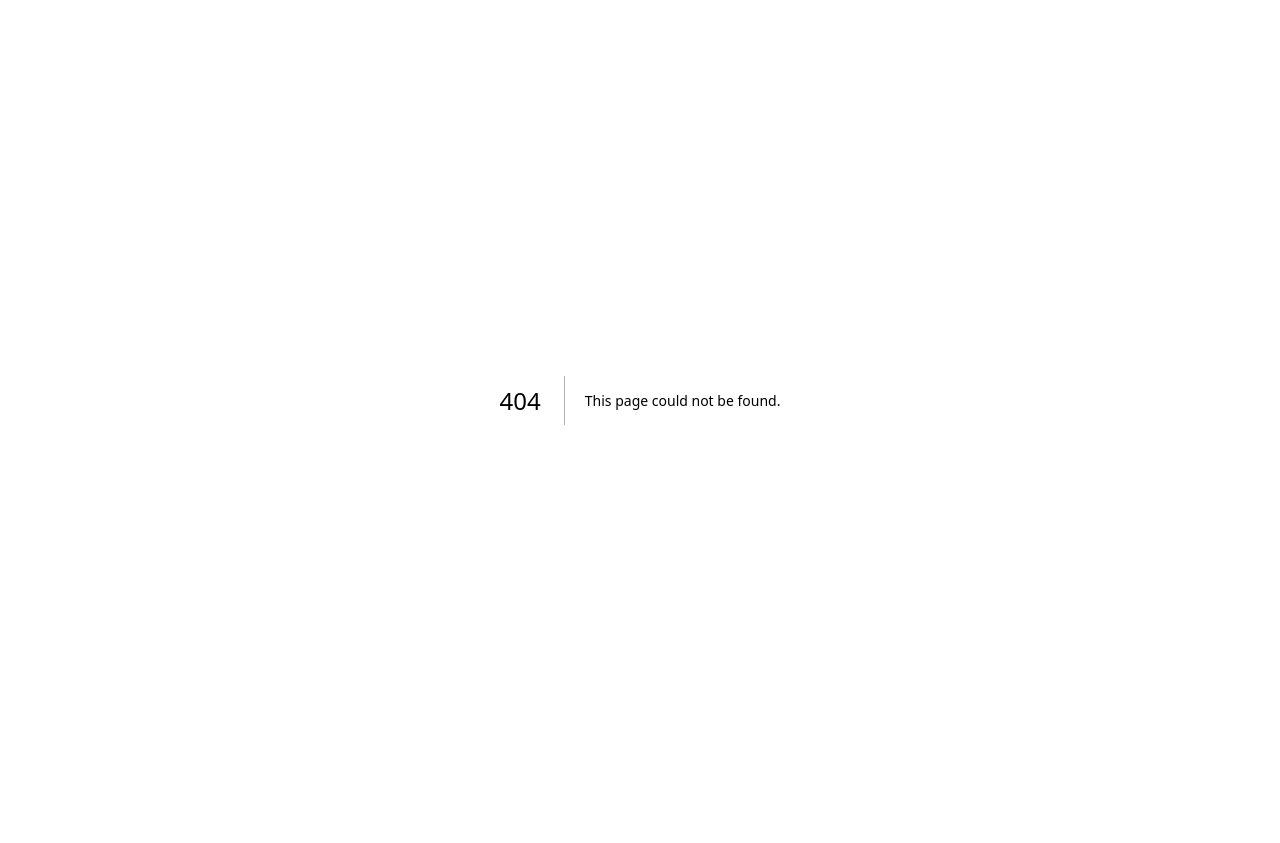
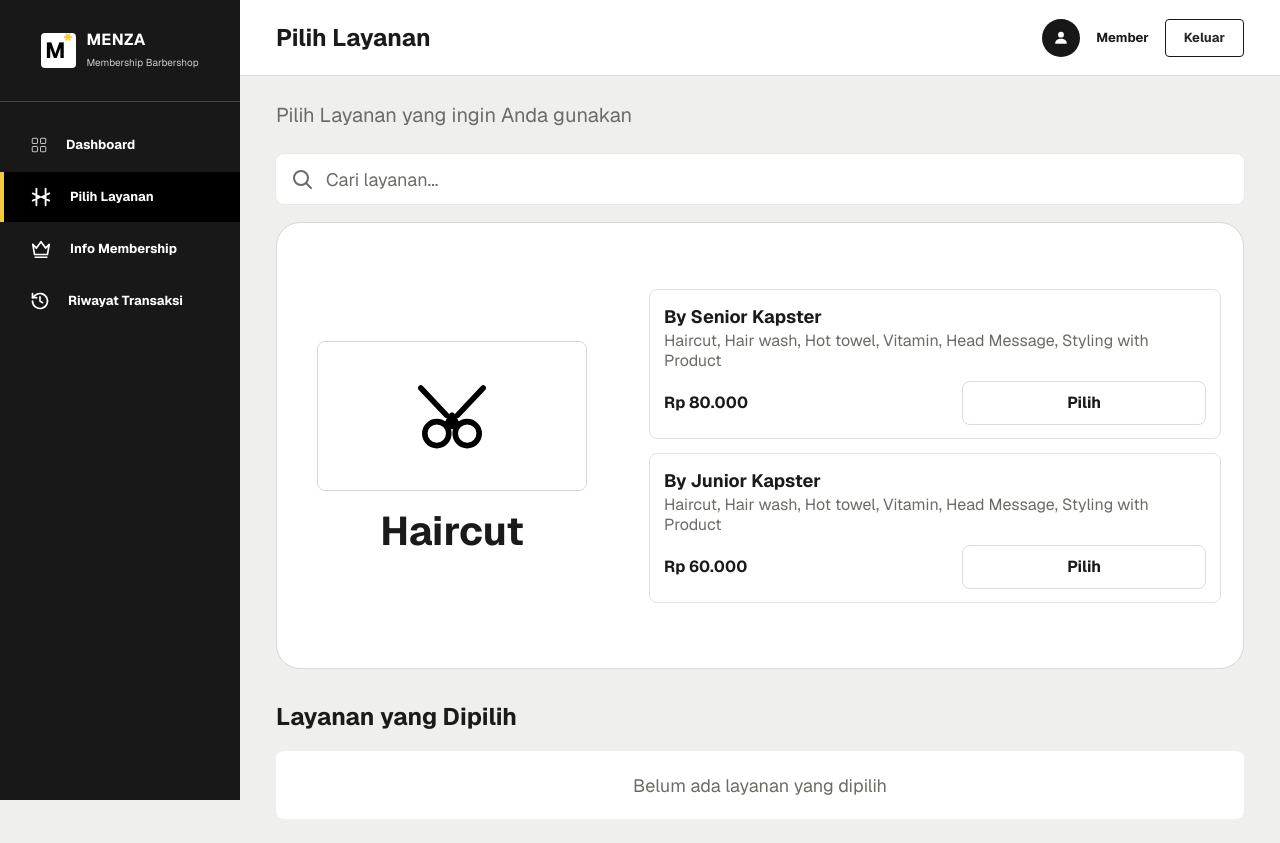
Before and after one commit to Noir4Crux/Menza-Membership, a Next.js app: page /member/layanan in a window 1280 px wide. Before the commit this address had no page. Before the commit the page ends 800 px from the top, so only its background shows below. Built offline with nearby package versions, Linux system fonts and the light colour scheme.

Commit message:
feat(ui): add member service selection page

```diff
--- /dev/null
+++ b/app/member/layanan/page.tsx
@@ -0,0 +1,102 @@
+import Sidebar from "../../../components/Sidebar";
+import Topbar from "../../../components/Topbar";
+
+const services = [
+  {
+    name: "By Senior Kapster",
+    description:
+      "Haircut, Hair wash, Hot towel, Vitamin, Head Message, Styling with Product",
+    price: "Rp 80.000",
+  },
+  {
+    name: "By Junior Kapster",
+    description:
+      "Haircut, Hair wash, Hot towel, Vitamin, Head Message, Styling with Product",
+    price: "Rp 60.000",
+  },
+];
+
+function ScissorsIcon({ className = "h-20 w-20" }: { className?: string }) {
+  return (
+    <svg
+      viewBox="0 0 100 100"
+      aria-hidden="true"
+      className={`${className} fill-none stroke-black`}
+      strokeLinecap="round"
+      strokeLinejoin="round"
+    >
+      <path d="M11 15l32 34M89 15L57 49" strokeWidth="7" />
+      <circle cx="31" cy="72" r="15" strokeWidth="7" />
+      <circle cx="69" cy="72" r="15" strokeWidth="7" />
+      <path d="M43 61l7-12 7 12M50 49v14" strokeWidth="7" />
+    </svg>
+  );
+}
+
+export default function PilihLayananPage() {
+  return (
+    <div className="min-h-screen bg-[#efefed] font-sans text-[#1a1a1a]">
+      <Sidebar role="member" />
+      <Topbar title="Pilih Layanan" />
+
+      <main className="min-h-screen pt-[76px] md:ml-[240px]">
+        <div className="mx-auto w-full max-w-[1200px] px-5 py-[24px] md:px-[36px]">
+          <p className="text-[20px] text-[#6b6b66]">
+            Pilih Layanan yang ingin Anda gunakan
+          </p>
+
+          <label className="mt-[24px] flex h-[50px] items-center gap-[12px] rounded-[8px] bg-white px-[14px] shadow-[0_0_0_1px_rgba(0,0,0,0.02)]">
+            <svg viewBox="0 0 24 24" aria-hidden="true" className="h-[24px] w-[24px] fill-none stroke-[#6b6b66]">
+              <circle cx="11" cy="11" r="7" strokeWidth="2" />
+              <path d="M16 16l5 5" strokeWidth="2" strokeLinecap="round" />
+            </svg>
+            <input
+              type="search"
+              placeholder="Cari layanan..."
+              className="min-w-0 flex-1 bg-transparent text-[18px] outline-none placeholder:text-[#6b6b66]"
+            />
+          </label>
+
+          <section className="mt-[18px] grid min-h-[445px] overflow-hidden rounded-[24px] border border-[#d9d9d9] bg-[#d9d9d9] md:grid-cols-[350px_1fr]">
+            <div className="flex min-h-[445px] flex-col items-center justify-center gap-[20px] bg-white px-[18px]">
+              <div className="flex h-[150px] w-[270px] items-center justify-center rounded-[8px] border border-[#d9d9d9]">
+                <ScissorsIcon />
+              </div>
+              <h2 className="text-[40px] font-bold leading-none">Haircut</h2>
+            </div>
+
+            <div className="flex flex-col justify-center gap-[14px] bg-white px-4 py-6 md:px-[22px]">
+              {services.map((service) => (
+                <article
+                  key={service.name}
+                  className="rounded-[8px] border border-[#dfe0df] bg-white px-[14px] py-[13px]"
+                >
+                  <h3 className="text-[18px] font-bold">{service.name}</h3>
+                  <p className="mt-[1px] max-w-[610px] text-[16px] leading-[20px] text-[#6b6b66]">
+                    {service.description}
+                  </p>
+                  <div className="mt-[10px] flex items-center gap-[16px]">
+                    <strong className="flex-1 text-[16px]">{service.price}</strong>
+                    <button
+                      type="button"
+                      className="h-[44px] w-[280px] max-w-[45%] rounded-[8px] border border-[#ddddda] bg-white text-[16px] font-bold hover:bg-[#f5f5f3]"
+                    >
+                      Pilih
+                    </button>
+                  </div>
+                </article>
+              ))}
+            </div>
+          </section>
+
+          <section className="mt-[30px]">
+            <h2 className="text-[24px] font-bold">Layanan yang Dipilih</h2>
+            <div className="mt-[16px] flex h-[68px] items-center justify-center rounded-[8px] bg-white text-[18px] text-[#6b6b66]">
+              Belum ada layanan yang dipilih
+            </div>
+          </section>
+        </div>
+      </main>
+    </div>
+  );
+}
--- a/components/Sidebar.tsx
+++ b/components/Sidebar.tsx
@@ -1,3 +1,7 @@
+"use client";
+
+import { usePathname } from "next/navigation";
+
 export type MemberRole = "member" | "admin" | "barber" | "owner" | "supplier";
 
 type SidebarProps = {
@@ -5,10 +9,10 @@ type SidebarProps = {
 };
 
 const menuItems = [
-  { label: "Dashboard", icon: "grid", active: true },
-  { label: "Pilih Layanan", icon: "service" },
-  { label: "Info Membership", icon: "crown" },
-  { label: "Riwayat Transaksi", icon: "history" },
+  { label: "Dashboard", icon: "grid", href: "/member/dashboard" },
+  { label: "Pilih Layanan", icon: "service", href: "/member/layanan" },
+  { label: "Info Membership", icon: "crown", href: "#" },
+  { label: "Riwayat Transaksi", icon: "history", href: "#" },
 ];
 
 function MenuIcon({ name }: { name: string }) {
@@ -48,6 +52,8 @@ function MenuIcon({ name }: { name: string }) {
 }
 
 export default function Sidebar({ role }: SidebarProps) {
+  const pathname = usePathname();
+
   return (
     <aside className="fixed inset-y-0 left-0 z-30 hidden w-[240px] flex-col bg-[#181818] text-white md:flex">
       <div className="flex h-[102px] flex-col items-center justify-center border-b border-white/20">
@@ -67,9 +73,9 @@ export default function Sidebar({ role }: SidebarProps) {
         {menuItems.map((item) => (
           <a
             key={item.label}
-            href="#"
+            href={item.href}
             className={`flex h-[50px] items-center gap-[18px] px-[30px] text-[13px] font-bold ${
-              item.active ? "border-l-4 border-[#f5c842] bg-black pl-[26px]" : "text-white"
+              pathname === item.href ? "border-l-4 border-[#f5c842] bg-black pl-[26px]" : "text-white"
             }`}
           >
             <MenuIcon name={item.icon} />
--- a/components/Topbar.tsx
+++ b/components/Topbar.tsx
@@ -1,7 +1,11 @@
-export default function Topbar() {
+type TopbarProps = {
+  title?: string;
+};
+
+export default function Topbar({ title = "Dashboard Member" }: TopbarProps) {
   return (
     <header className="fixed left-0 right-0 top-0 z-20 flex h-[76px] items-center justify-between border-b border-[#dedede] bg-white px-6 md:left-[240px] md:px-[36px]">
-      <h1 className="text-[22px] font-bold text-[#1a1a1a] md:text-[24px]">Dashboard Member</h1>
+      <h1 className="text-[22px] font-bold text-[#1a1a1a] md:text-[24px]">{title}</h1>
       <div className="flex items-center gap-[16px]">
         <div className="flex h-[38px] w-[38px] items-center justify-center rounded-full bg-[#171717]">
           <svg viewBox="0 0 24 24" aria-hidden="true" className="h-[20px] w-[20px] fill-white">
```
